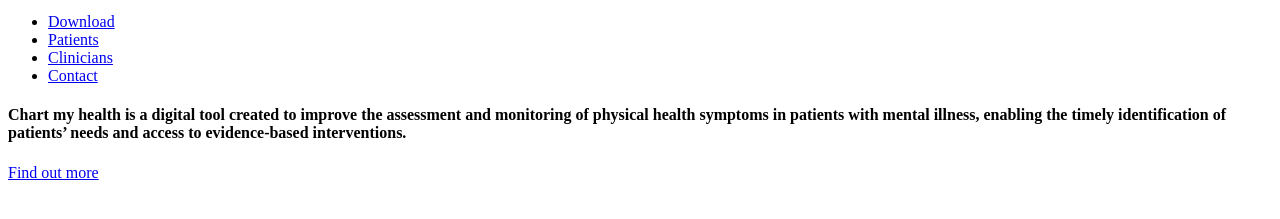
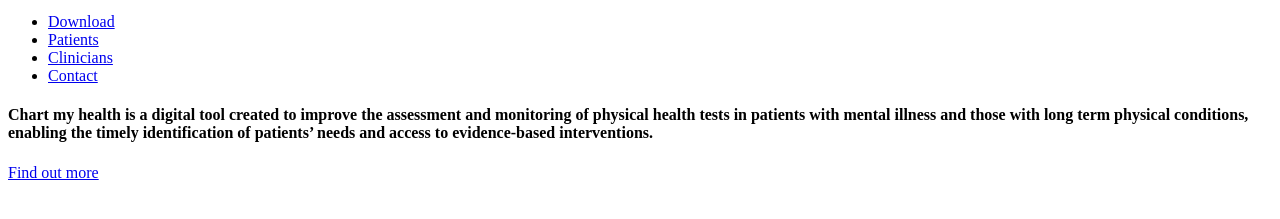
Before and after one commit to david-jobling/chartmyhealth-website, a website with bundled scripts: page index.html in a window 1280 px wide. Shown: the part 33-252 px from the top of the page. Built offline with nearby package versions, Linux system fonts and the light colour scheme; files whose address does not match are found by name; a web font is replaced by a local one.

Commit message:
Update index.html

```diff
--- a/index.html
+++ b/index.html
@@ -66,7 +66,7 @@
       <div class="row h-100">
         <div class="col-lg-7 my-auto">
           <div class="header-content mx-auto">
-            <h4 class="mb-5"><strong>Chart my health</strong> is a digital tool created to <strong>improve the assessment and monitoring of physical health symptoms</strong> in patients with mental illness, enabling the timely identification of patients’ needs and access to evidence-based interventions.</h4>
+            <h4 class="mb-5"><strong>Chart my health</strong> is a digital tool created to <strong>improve the assessment and monitoring of physical health tests</strong> in patients with mental illness and those with long term physical conditions, enabling the timely identification of patients’ needs and access to evidence-based interventions.</h4>
             <a href="#download" class="btn btn-outline btn-xl js-scroll-trigger">Find out more</a>
           </div>
         </div>
```
